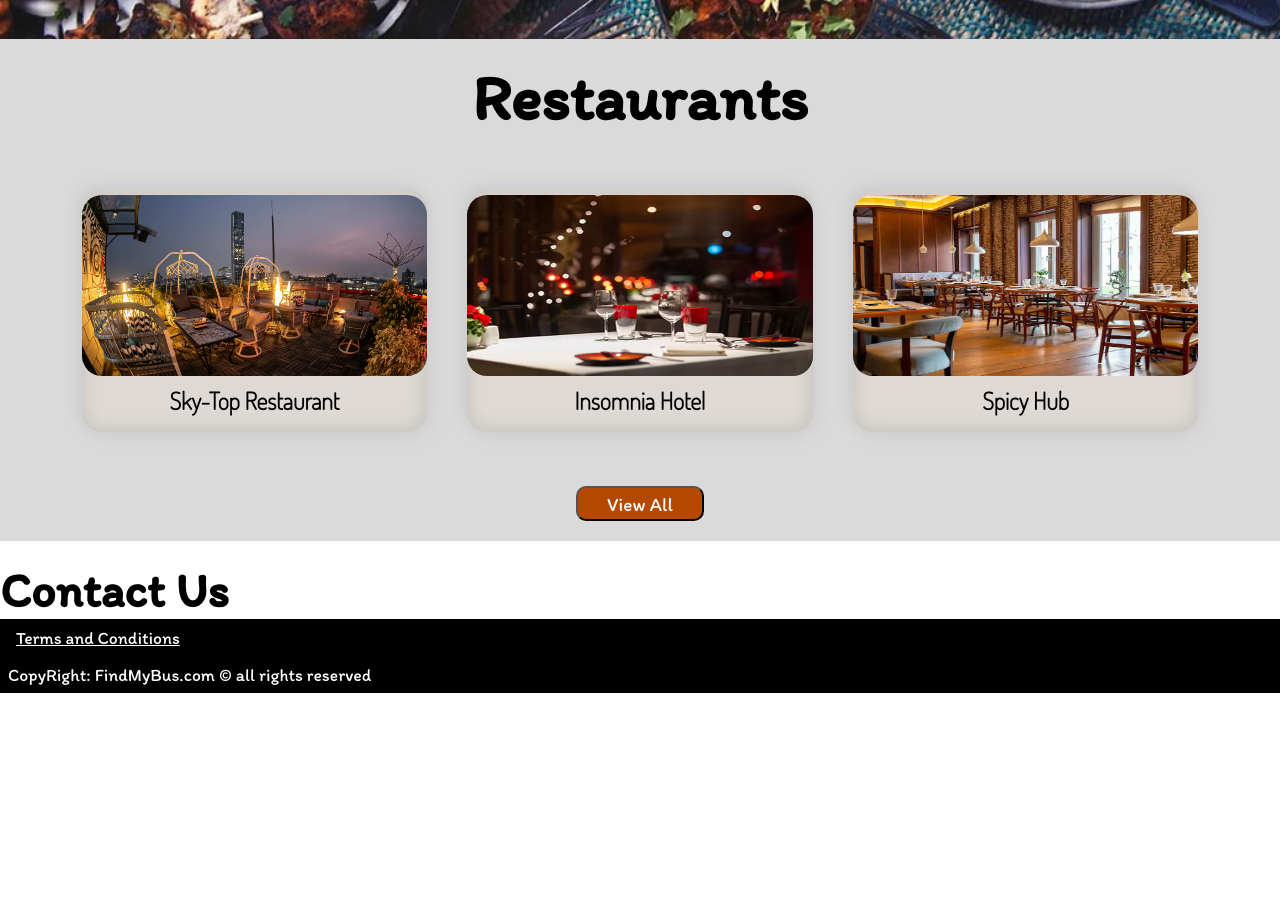
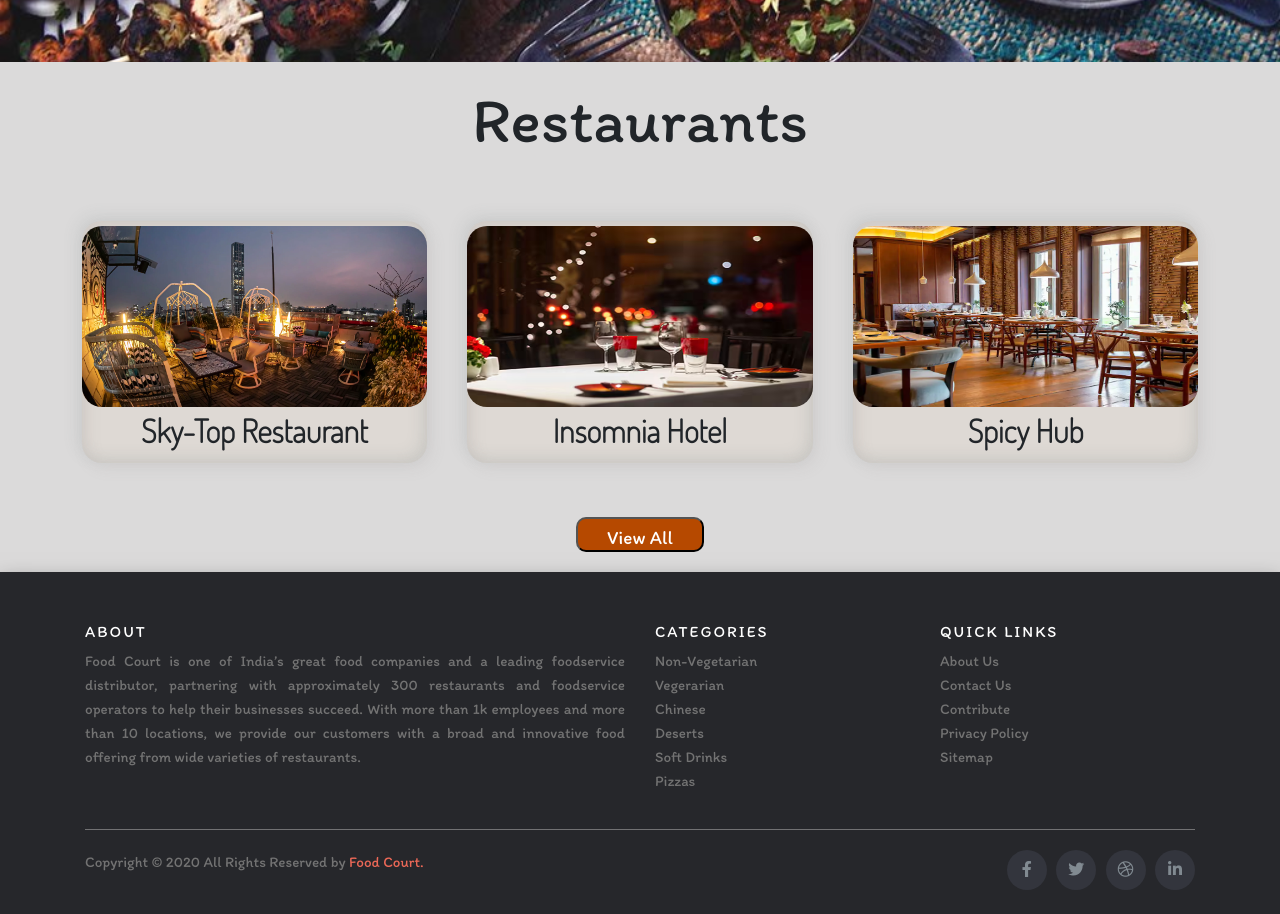
Before and after one commit to tomatofirebase/Tomato-website, a plain HTML site: page Zomato clone 1/index.html in a window 1280 px wide. Shown: the part 420-1334 px from the top of the page. Before the commit the page ends 1113 px from the top, so only its background shows below. Drawn offline with nearby package versions, Linux system fonts and the light colour scheme; files that its build step writes are made by us from their sources.

Commit message:
Add files via upload

```diff
--- /dev/null
+++ b/Zomato clone 1/footer.css
@@ -0,0 +1,134 @@
+@import url('https://fonts.googleapis.com/css2?family=Poppins:wght@200;300;400;500;600;700;800;900&display=swap');
+ *{
+   margin:0;
+   padding:0;
+   box-sizing: border-box;
+ }
+ body{
+   font-family: 'Poppins', sans-serif;
+   min-height: 100vh;
+   display: block;
+   align-items: center;
+   justify-content: center;
+ }
+ .site-footer {
+
+  background-color: #26272b;
+  padding: 45px 0 20px;
+  font-size: 15px;
+  line-height: 24px;
+  color: #737373;
+  box-shadow: 0 10px 20px rgba(0,0,0,0.5);
+
+ }
+ .site-footer hr {
+  border-top-color: #bbb;
+  opacity: 0.5;
+ }
+ .site-footer hr.small {
+  margin: 20px 0;
+ }
+ .site-footer h6 {
+  color: #fff;
+  font-size: 16px;
+  text-transform: uppercase;
+  margin-top: 5px;
+  letter-spacing: 2px;
+ }
+ .site-footer a {
+  color: #737373;
+ }
+ .site-footer a:hover {
+  color: #fff;
+  text-decoration: none;
+ }
+ .footer-links {
+  padding-left: 0;
+  list-style: none;
+ }
+ .footer-links li {
+  display: block;
+ }
+ .footer-links a {
+  color: #737373;
+ }
+ .footer-links a:active,
+ .footer-links a:focus,
+ .footer-links a:hover {
+  color: #fff;
+  text-decoration: none;
+ }
+ .site-footer .social-icons {
+  text-align: right;
+ }
+ .site-footer .social-icons a {
+  width: 40px;
+  height: 40px;
+  line-height: 40px;
+  margin-left: 6px;
+  margin-right: 0;
+  border-radius: 100%;
+  background-color: #33353d;
+ }
+ .copyright-text {
+  margin: 0;
+ }
+ @media (max-width: 991px) {
+  .site-footer [class^="col-"] {
+   margin-bottom: 30px;
+  }
+ }
+ @media (max-width: 767px) {
+  .site-footer {
+   padding-bottom: 0;
+  }
+  .site-footer .copyright-text,
+  .site-footer .social-icons {
+   text-align: center;
+  }
+ }
+ .social-icons {
+  padding-left: 0;
+  margin-bottom: 0;
+  list-style: none;
+ }
+ .social-icons li {
+  display: inline-block;
+  margin-bottom: 4px;
+ }
+ .social-icons a {
+  background-color: #eceeef;
+  color: #818a91;
+  font-size: 16px;
+  display: inline-block;
+  line-height: 44px;
+  width: 44px;
+  height: 44px;
+  text-align: center;
+  margin-right: 8px;
+  border-radius: 100%;
+  -webkit-transition: all 0.2s linear;
+  -o-transition: all 0.2s linear;
+  transition: all 0.2s linear;
+ }
+ .logo{
+  color:#eb6857;
+ }
+ .social-icons a:active,
+ .social-icons a:focus,
+ .social-icons a:hover {
+  color: #fff;
+  background-color: #29aafe;
+ }
+ .social-icons a.facebook:hover {
+  background-color: #3b5998;
+ }
+ .social-icons a.twitter:hover {
+  background-color: #00aced;
+ }
+ .social-icons a.linkedin:hover {
+  background-color: #007bb6;
+ }
+ .social-icons a.dribbble:hover {
+  background-color: #ea4c89;
+ }
--- a/Zomato clone 1/index.html
+++ b/Zomato clone 1/index.html
@@ -13,6 +13,10 @@
     <link rel="stylesheet" media="screen and (max-width: 685px)" href="css/index-p.css">
     <link rel="preconnect" href="https://fonts.googleapis.com">
     <link href="https://fonts.googleapis.com/css2?family=Dosis:wght@200&display=swap" rel="stylesheet">
+    <link rel="stylesheet" href="css/footer.css">
+    <link rel="stylesheet" href="https://stackpath.bootstrapcdn.com/bootstrap/4.1.3/css/bootstrap.min.css" integrity="sha384-MCw98/SFnGE8fJT3GXwEOngsV7Zt27NXFoaoApmYm81iuXoPkFOJwJ8ERdknLPMO" crossorigin="anonymous">
+   <link rel="stylesheet" href="https://cdnjs.cloudflare.com/ajax/libs/font-awesome/5.15.1/css/all.min.css" integrity="sha512-+4zCK9k+qNFUR5X+cKL9EIR+ZOhtIloNl9GIKS57V1MyNsYpYcUrUeQc9vNfzsWfV28IaLL3i96P9sdNyeRssA==" crossorigin="anonymous" />
+
 </head>
 
 <body>
@@ -57,18 +61,60 @@
             <button onclick="location.href='/restaurants.html'">View All</button>
         </div>
     </section>
-    <section id="foot-up">
-        <h1>Contact Us</h1>
-
-    </section>
-
-    <section class="footer">
-        <p><a href="terms-cond.html">Terms and Conditions</a></p>
-        <p>CopyRight: FindMyBus.com &copy; all rights reserved</p>
-        <div id="foot-cont">
-
+    <!-- footer  -->
+    <footer class="site-footer">
+        <div class="container">
+         <div class="row">
+          <div class="col-sm-12 col-md-6">
+           <h6>About</h6>
+           <p class="text-justify">Food Court is one of India’s great food companies and a leading foodservice distributor, partnering with approximately 300 restaurants and foodservice operators to help their businesses succeed.
+             With more than 1k employees and more than 10 locations, we provide our customers with a broad and innovative food offering from wide varieties of restaurants.</p>
+          </div>
+          <div class="col-6 col-md-3">
+           <h6>Categories</h6>
+           <ul class="footer-links ">
+            <li><a href="#">Non-Vegetarian</a></li>
+            <li><a href="#">Vegerarian</a></li>
+            <li><a href="#">Chinese</a></li>
+            <li><a href="#">Deserts</li>
+            <li><a href="#">Soft Drinks</a></li>
+            <li><a href="#">Pizzas</a></li>
+           </ul>
+          </div>
+          <div class="col-6 col-md-3">
+           <h6>Quick Links</h6>
+           <ul class="footer-links">
+            <li><a href="#">About Us</a></li>
+            <li><a href="#">Contact Us</a></li>
+            <li><a href="#">Contribute</a></li>
+            <li><a href="#">Privacy Policy</a></li>
+            <li><a href="#">Sitemap</a></li>
+           </ul>
+          </div>
+         </div>
+         <hr class="small">
         </div>
-    </section>
+        <div class="container">
+         <div class="row">
+          <div class="col-md-8 col-sm-6 col-12">
+           <p class="copyright-text">Copyright © 2020 All Rights Reserved by
+            <a href="#"><span class="logo">Food Court.</span></a>
+           </p>
+          </div>
+          <div class="col-md-4 col-sm-6 col-12">
+           <ul class="social-icons">
+            <li><a class="facebook" href="#"><i class="fab fa-facebook-f"></i></a></li>
+            <li><a class="twitter" href="#"><i class="fab fa-twitter"></i></a></li>
+            <li><a class="dribbble" href="#"><i class="fab fa-dribbble"></i></a></li>
+            <li><a class="linkedin" href="#"><i class="fab fa-linkedin-in"></i></a></li>
+           </ul>
+          </div>
+         </div>
+        </div>
+       </footer>
+      <script src="https://code.jquery.com/jquery-3.3.1.slim.min.js" integrity="sha384-q8i/X+965DzO0rT7abK41JStQIAqVgRVzpbzo5smXKp4YfRvH+8abtTE1Pi6jizo" crossorigin="anonymous"></script>
+      <script src="https://cdnjs.cloudflare.com/ajax/libs/popper.js/1.14.3/umd/popper.min.js" integrity="sha384-ZMP7rVo3mIykV+2+9J3UJ46jBk0WLaUAdn689aCwoqbBJiSnjAK/l8WvCWPIPm49" crossorigin="anonymous"></script>
+      <script src="https://stackpath.bootstrapcdn.com/bootstrap/4.1.3/js/bootstrap.min.js" integrity="sha384-ChfqqxuZUCnJSK3+MXmPNIyE6ZbWh2IMqE241rYiqJxyMiZ6OW/JmZQ5stwEULTy" crossorigin="anonymous"></script>
 </body>
 
 </html>
```
